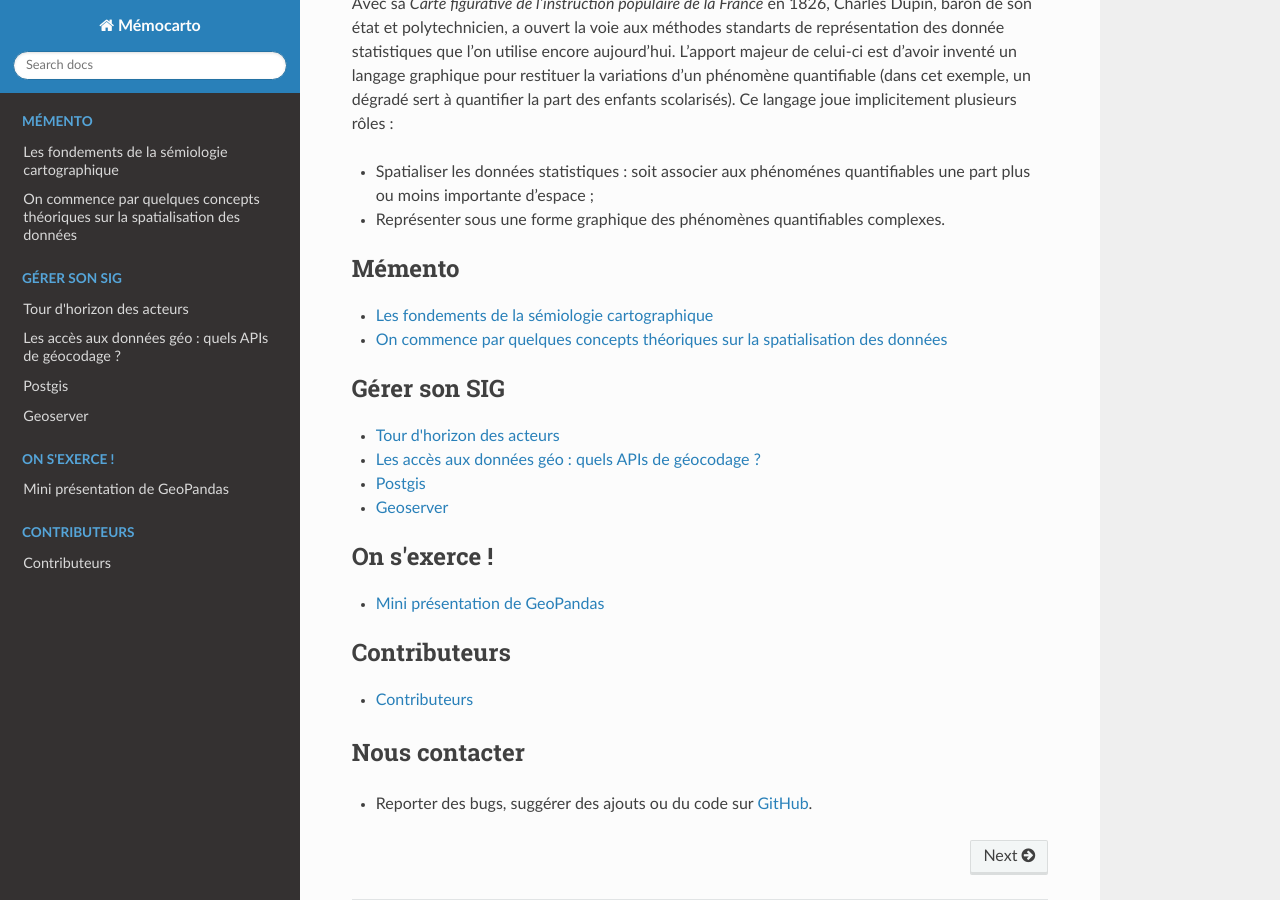
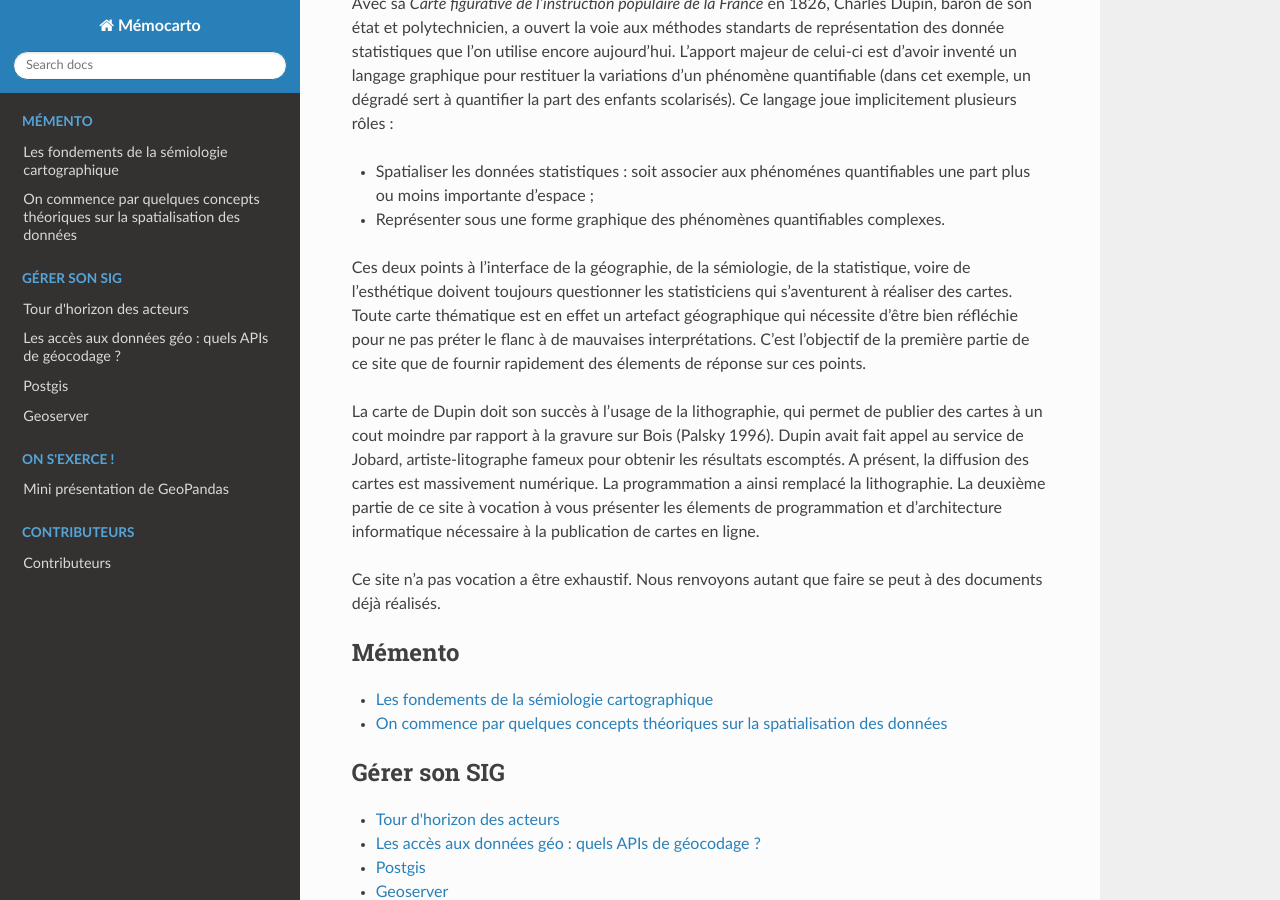
Before and after one commit to JulieDjidji/memocarto, a Sphinx documentation site: the page built from doc/source/index.rst, in a window 1280 px wide and 900 px high, scrolled down 826 px. Built offline with Sphinx 7.4.7 and the Read the Docs theme 2.0.0, drawn with Linux system fonts in a browser that asks for light colours; pages that are not in the unit, such as notebooks, are missing from menus.

Commit message:
Update index.rst

```diff
--- a/doc/source/index.rst
+++ b/doc/source/index.rst
@@ -23,6 +23,17 @@ Avec sa *Carte figurative de l'instruction populaire de la France* en 1826, Char
 - Spatialiser les données statistiques : soit associer aux phénoménes quantifiables une part plus ou moins importante d'espace ;
 - Représenter sous une forme graphique des phénomènes quantifiables complexes.
 
+Ces deux points à l'interface de la géographie, de la sémiologie, de la statistique, voire de l'esthétique doivent toujours questionner les statisticiens qui s'aventurent à réaliser des cartes. Toute carte thématique est en effet un artefact géographique qui nécessite d'être bien réfléchie pour ne pas préter le flanc à de mauvaises interprétations. C'est l'objectif de la première partie de ce site que de fournir rapidement des élements de réponse sur ces points.
+
+La carte de Dupin doit son succès à l'usage de la lithographie, qui permet de publier des cartes à un cout moindre  par rapport à la gravure sur Bois (Palsky 1996). Dupin avait fait appel au service de Jobard, artiste-litographe fameux pour obtenir les résultats escomptés. A présent, la diffusion des cartes est massivement numérique. La programmation a ainsi remplacé la lithographie. La deuxième partie de ce site à vocation à vous présenter les élements de programmation et d'architecture informatique nécessaire à la publication de cartes en ligne.
+
+
+
+
+
+
+
+
 
 
 
@@ -42,7 +53,7 @@ Avec sa *Carte figurative de l'instruction populaire de la France* en 1826, Char
 
 .. La simplicité avec laquelle on peut mettre à présent à disposition des données spatiales et les difficultés théoriques inhérents à la spatialisation des données statistiques sont susceptibles de favoriser la diffusion de représentations erronées voire biaisées involontairement. Notre ambition à travers ce site est de questionner la spatialisation des données et d’exposer les opérations géographiques permettant de mettre à disposition du grand public des données géographiques afin de favoriser la dissémination d’analyses pertinentes.
 
-.. Ce site n’a pas vocation a être exhaustif. Nous renvoyons autant que faire se peut à des documents déjà réalisés.
+Ce site n’a pas vocation a être exhaustif. Nous renvoyons autant que faire se peut à des documents déjà réalisés.
 
 
 .. toctree::
```
